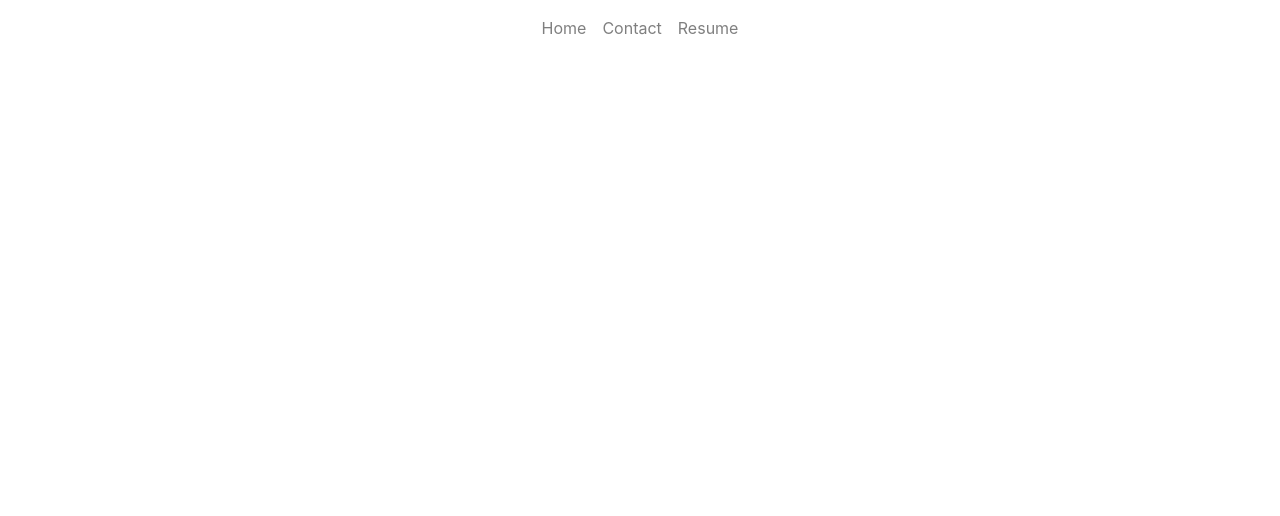
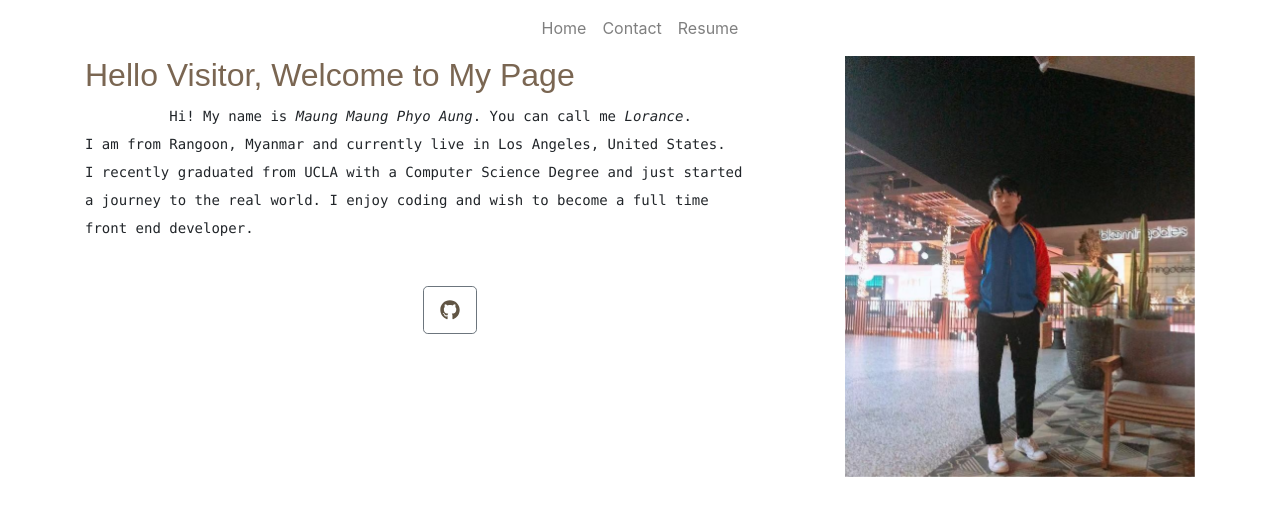
Before and after one commit to lorance19/PersonalWebsite, a React (Create React App) app: page / in a window 1280 px wide. Shown: the top 516 px of the page. Built offline with nearby package versions, Linux system fonts and the light colour scheme.

Commit message:
fix home page

```diff
--- a/src/App.js
+++ b/src/App.js
@@ -20,6 +20,7 @@ function App() {
           <Route path= "/home" component={Home} />
           <Route path= "/contact" component={Contact}/>
           <Route path= "/resume" component={Resume} />
+          <Route path= "/" component={Home} />
         </Switch>
         </BrowserRouter>
       </header>
```
